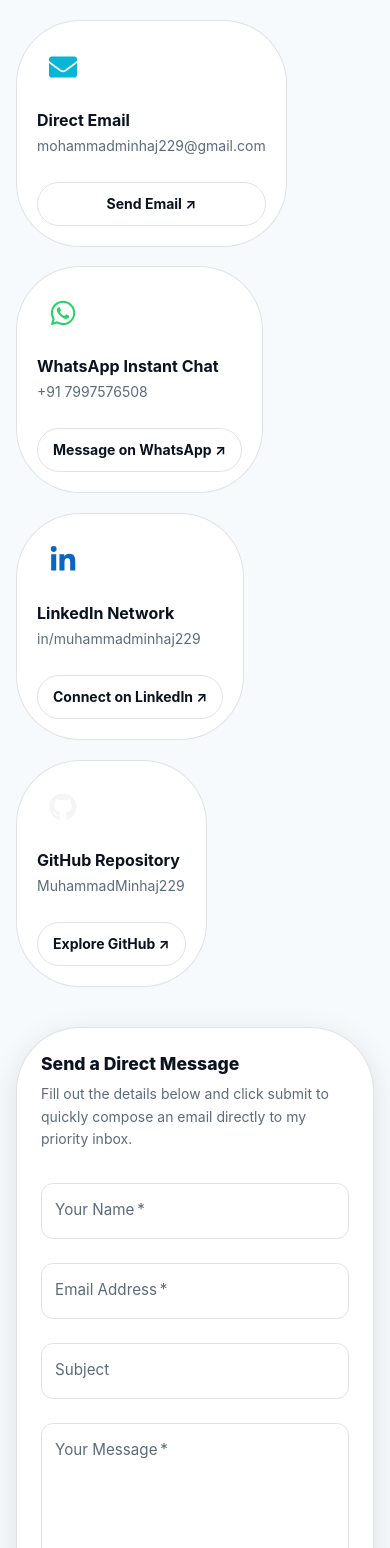
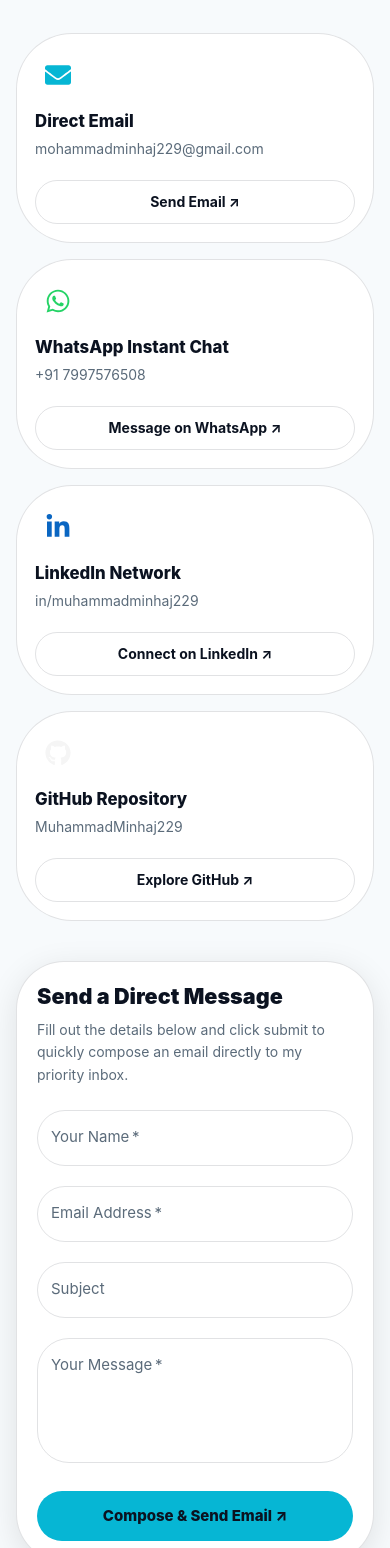
Before and after one commit to MuhammadMinhaj229/portfollio, a React (Create React App) app: page /contact in a window 390 px wide. Shown: the part 300-1848 px from the top of the page. Built offline with nearby package versions, Linux system fonts and the light colour scheme; no server answers.

Commit message:
feat(contact): refactor to standard Grid for mobile reliability, enhance touch ergonomics, and update Founder checkout link

```diff
--- a/src/assets/configs/homeConfig.js
+++ b/src/assets/configs/homeConfig.js
@@ -66,7 +66,7 @@ const homeConfig = {
       date: "03/2026-Present",
       icon: <BiRocket />,
       tags: ["automation", "ai-pipelines", "web-dev", "digital-strategy", "entrepreneurship"],
-      link: "https://www.linkedin.com/in/muhammadminhaj229/",
+      link: "https://alif-growth.netlify.app/",
       linkText: "Checkout ↗",
     },
     {
--- a/src/pages/Contact.jsx
+++ b/src/pages/Contact.jsx
@@ -1,6 +1,5 @@
 import React, { useState } from 'react';
-import { Container, Box, Typography, Paper, TextField, Button, Stack } from '@mui/material';
-import Grid2 from '@mui/material/Grid2';
+import { Container, Box, Typography, Paper, TextField, Button, Stack, Grid } from '@mui/material';
 import { FaEnvelope, FaWhatsapp, FaLinkedinIn, FaGithub } from 'react-icons/fa';
 import Seo from '../components/Seo';
 
@@ -35,7 +34,7 @@ export default function Contact() {
       value: 'mohammadminhaj229@gmail.com',
       actionText: 'Send Email ↗',
       url: 'mailto:mohammadminhaj229@gmail.com',
-      icon: <FaEnvelope size={28} color="#06B6D4" />,
+      icon: <FaEnvelope size={26} color="#06B6D4" />,
       color: '#06B6D4'
     },
     {
@@ -44,7 +43,7 @@ export default function Contact() {
       value: '+91 7997576508',
       actionText: 'Message on WhatsApp ↗',
       url: 'https://api.whatsapp.com/send/?phone=917997576508&text=Hi%20Minhaj!%20I%20saw%20your%20portfolio%20and%20would%20like%20to%20connect.',
-      icon: <FaWhatsapp size={28} color="#25D366" />,
+      icon: <FaWhatsapp size={26} color="#25D366" />,
       color: '#25D366'
     },
     {
@@ -53,7 +52,7 @@ export default function Contact() {
       value: 'in/muhammadminhaj229',
       actionText: 'Connect on LinkedIn ↗',
       url: 'https://www.linkedin.com/in/muhammadminhaj229/',
-      icon: <FaLinkedinIn size={28} color="#0A66C2" />,
+      icon: <FaLinkedinIn size={26} color="#0A66C2" />,
       color: '#0A66C2'
     },
     {
@@ -62,7 +61,7 @@ export default function Contact() {
       value: 'MuhammadMinhaj229',
       actionText: 'Explore GitHub ↗',
       url: 'https://github.com/MuhammadMinhaj229',
-      icon: <FaGithub size={28} color="#f5f5f5" />,
+      icon: <FaGithub size={26} color="#f5f5f5" />,
       color: '#f5f5f5'
     }
   ];
@@ -73,24 +72,24 @@ export default function Contact() {
         title="Contact Mohammed Minhaj Mahmood | Data & ML Specialist"
         description="Get in touch with Mohammed Minhaj Mahmood for AI applied consulting, SME business automation, web systems, or research engineering."
       />
-      <Container maxWidth="lg" sx={{ py: { xs: 4, sm: 6, md: 8 }, px: { xs: 2, sm: 3 } }}>
-        <Box sx={{ textAlign: 'center', mb: { xs: 4, md: 7 } }}>
-          <Typography component="h1" variant="h3" sx={{ fontWeight: 800, mb: 2 }}>
+      <Container maxWidth="lg" sx={{ py: { xs: 4, sm: 6, md: 8 }, px: { xs: 2, sm: 3 }, overflowX: 'hidden' }}>
+        <Box sx={{ textAlign: 'center', mb: { xs: 4, md: 6 }, px: { xs: 0.5, sm: 0 } }}>
+          <Typography component="h1" variant="h3" sx={{ fontWeight: 900, mb: 1.5, fontSize: { xs: '2rem', sm: '2.5rem', md: '3rem' } }}>
             Get In Touch
           </Typography>
-          <Typography variant="h6" sx={{ color: 'text.secondary', maxWidth: 680, mx: 'auto', fontWeight: 400, fontSize: { xs: 16, sm: 18, md: 20 } }}>
+          <Typography variant="body1" sx={{ color: 'text.secondary', maxWidth: 680, mx: 'auto', fontWeight: 400, fontSize: { xs: 15, sm: 17, md: 18 }, lineHeight: 1.6 }}>
             Interested in AI consulting, custom business automation, modern web architecture, or machine learning engineering? Reach out directly below.
           </Typography>
         </Box>
 
-        <Grid2 container spacing={{ xs: 2.5, sm: 3, md: 4 }} sx={{ mb: { xs: 5, md: 8 } }}>
+        <Grid container spacing={{ xs: 2, sm: 3, md: 3.5 }} sx={{ mb: { xs: 5, md: 8 } }}>
           {contactChannels.map((ch) => (
-            <Grid2 xs={12} sm={6} md={3} key={ch.id} sx={{ display: 'flex' }}>
+            <Grid item xs={12} sm={6} md={3} key={ch.id} sx={{ display: 'flex' }}>
               <Paper
                 elevation={0}
                 sx={(th) => ({
-                  p: { xs: 2.5, sm: 3, md: 3.5 },
-                  borderRadius: 4,
+                  p: { xs: 2.25, sm: 3 },
+                  borderRadius: 3.5,
                   width: '100%',
                   display: 'flex',
                   flexDirection: 'column',
@@ -106,13 +105,13 @@ export default function Contact() {
                   }
                 })}
               >
-                <Box sx={{ mb: 2, p: 1.5, borderRadius: 2, bgcolor: 'rgba(255,255,255,0.05)', display: 'flex', alignItems: 'center', justifyContent: 'center' }}>
+                <Box sx={{ mb: 1.5, p: 1.25, borderRadius: 2, bgcolor: 'rgba(255,255,255,0.05)', display: 'flex', alignItems: 'center', justifyContent: 'center' }}>
                   {ch.icon}
                 </Box>
-                <Typography variant="h6" sx={{ fontWeight: 700, mb: 0.5 }}>
+                <Typography variant="h6" sx={{ fontWeight: 800, mb: 0.5, fontSize: { xs: '1.05rem', sm: '1.15rem' } }}>
                   {ch.title}
                 </Typography>
-                <Typography variant="body2" sx={{ color: 'text.secondary', mb: 3, wordBreak: 'break-all', flexGrow: 1 }}>
+                <Typography variant="body2" sx={{ color: 'text.secondary', mb: 2.5, wordBreak: 'break-all', flexGrow: 1, fontSize: 14 }}>
                   {ch.value}
                 </Typography>
                 <Button
@@ -128,6 +127,7 @@ export default function Contact() {
                     width: '100%',
                     minHeight: 44,
                     py: 1,
+                    fontSize: 14,
                     borderColor: 'divider',
                     color: 'text.primary',
                     '&:hover': {
@@ -140,32 +140,33 @@ export default function Contact() {
                   {ch.actionText}
                 </Button>
               </Paper>
-            </Grid2>
+            </Grid>
           ))}
-        </Grid2>
+        </Grid>
 
         {/* Quick Message Form */}
-        <Box sx={{ maxWidth: 720, mx: 'auto' }}>
+        <Box sx={{ maxWidth: 720, mx: 'auto', width: '100%' }}>
           <Paper
             elevation={0}
             sx={(th) => ({
-              p: { xs: 3, md: 5 },
-              borderRadius: 4,
+              p: { xs: 2.5, sm: 4, md: 5 },
+              borderRadius: { xs: 3, sm: 4 },
               border: `1px solid ${th.palette.divider}`,
               bgcolor: th.palette.background.paper,
-              boxShadow: '0 8px 32px rgba(0,0,0,0.1)'
+              boxShadow: '0 8px 32px rgba(0,0,0,0.1)',
+              overflow: 'hidden'
             })}
           >
-            <Typography variant="h5" sx={{ fontWeight: 800, mb: 1 }}>
+            <Typography variant="h5" sx={{ fontWeight: 900, mb: 1, fontSize: { xs: '1.35rem', sm: '1.5rem', md: '1.75rem' } }}>
               Send a Direct Message
             </Typography>
-            <Typography variant="body2" sx={{ color: 'text.secondary', mb: 4 }}>
+            <Typography variant="body2" sx={{ color: 'text.secondary', mb: { xs: 3, md: 4 }, fontSize: { xs: 14, sm: 15 }, lineHeight: 1.6 }}>
               Fill out the details below and click submit to quickly compose an email directly to my priority inbox.
             </Typography>
 
             <form onSubmit={handleSubmit}>
-              <Stack spacing={3}>
-                <Stack direction={{ xs: 'column', sm: 'row' }} spacing={3}>
+              <Stack spacing={{ xs: 2.5, sm: 3 }}>
+                <Stack direction={{ xs: 'column', sm: 'row' }} spacing={{ xs: 2.5, sm: 3 }}>
                   <TextField
                     required
                     fullWidth
@@ -174,6 +175,8 @@ export default function Contact() {
                     variant="outlined"
                     value={formData.name}
                     onChange={handleChange}
+                    InputProps={{ sx: { borderRadius: 2, minHeight: 48, fontSize: { xs: 16, sm: 15 } } }}
+                    InputLabelProps={{ sx: { fontSize: { xs: 15, sm: 14 } } }}
                   />
                   <TextField
                     required
@@ -184,6 +187,8 @@ export default function Contact() {
                     variant="outlined"
                     value={formData.email}
                     onChange={handleChange}
+                    InputProps={{ sx: { borderRadius: 2, minHeight: 48, fontSize: { xs: 16, sm: 15 } } }}
+                    InputLabelProps={{ sx: { fontSize: { xs: 15, sm: 14 } } }}
                   />
                 </Stack>
                 <TextField
@@ -193,17 +198,21 @@ export default function Contact() {
                   variant="outlined"
                   value={formData.subject}
                   onChange={handleChange}
+                  InputProps={{ sx: { borderRadius: 2, minHeight: 48, fontSize: { xs: 16, sm: 15 } } }}
+                  InputLabelProps={{ sx: { fontSize: { xs: 15, sm: 14 } } }}
                 />
                 <TextField
                   required
                   fullWidth
                   multiline
-                  rows={5}
+                  rows={4}
                   label="Your Message"
                   name="message"
                   variant="outlined"
                   value={formData.message}
                   onChange={handleChange}
+                  InputProps={{ sx: { borderRadius: 2, fontSize: { xs: 16, sm: 15 } } }}
+                  InputLabelProps={{ sx: { fontSize: { xs: 15, sm: 14 } } }}
                 />
                 <Box sx={{ pt: 1 }}>
                   <Button
@@ -212,7 +221,7 @@ export default function Contact() {
                     color="secondary"
                     size="large"
                     fullWidth
-                    sx={{ py: 1.5, fontSize: 16, fontWeight: 800, borderRadius: 2.5 }}
+                    sx={{ py: { xs: 1.5, md: 1.8 }, minHeight: 50, fontSize: { xs: 15, sm: 16 }, fontWeight: 800, borderRadius: 2.5 }}
                   >
                     Compose & Send Email ↗
                   </Button>
```
